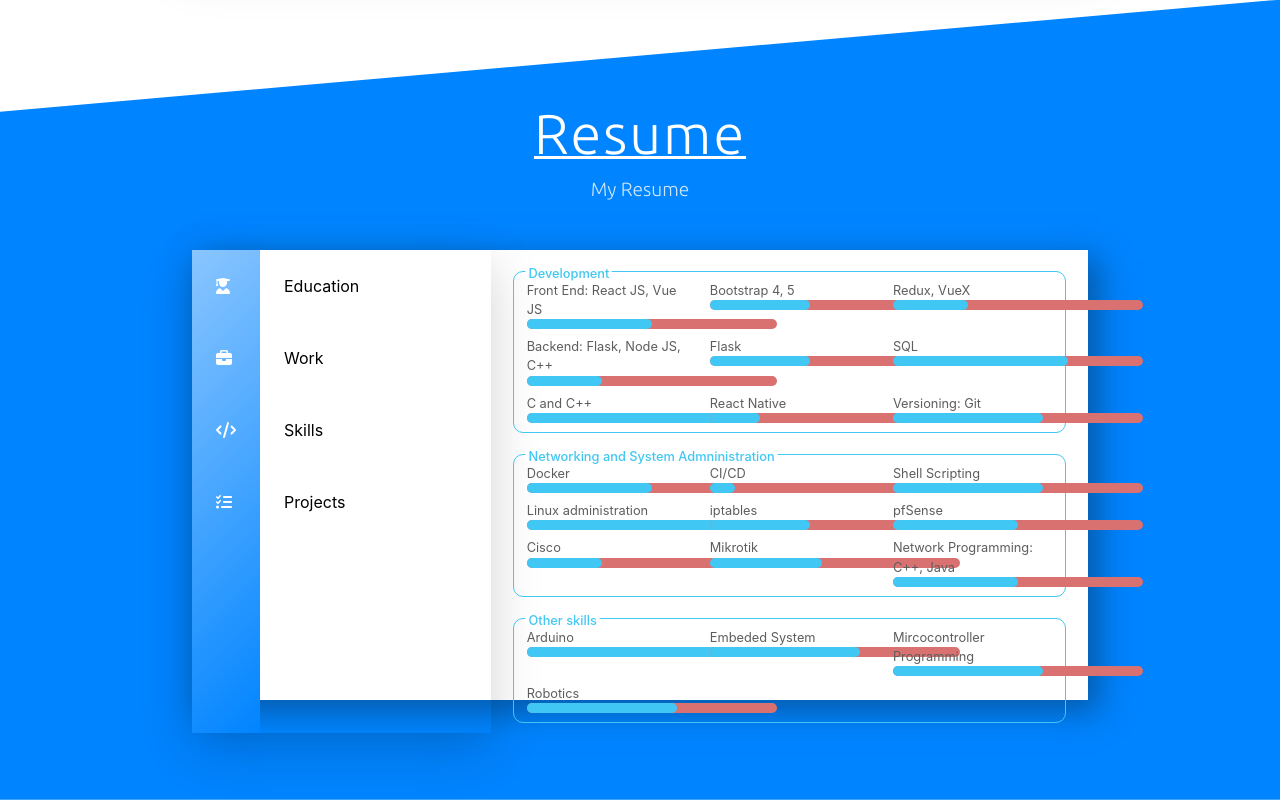
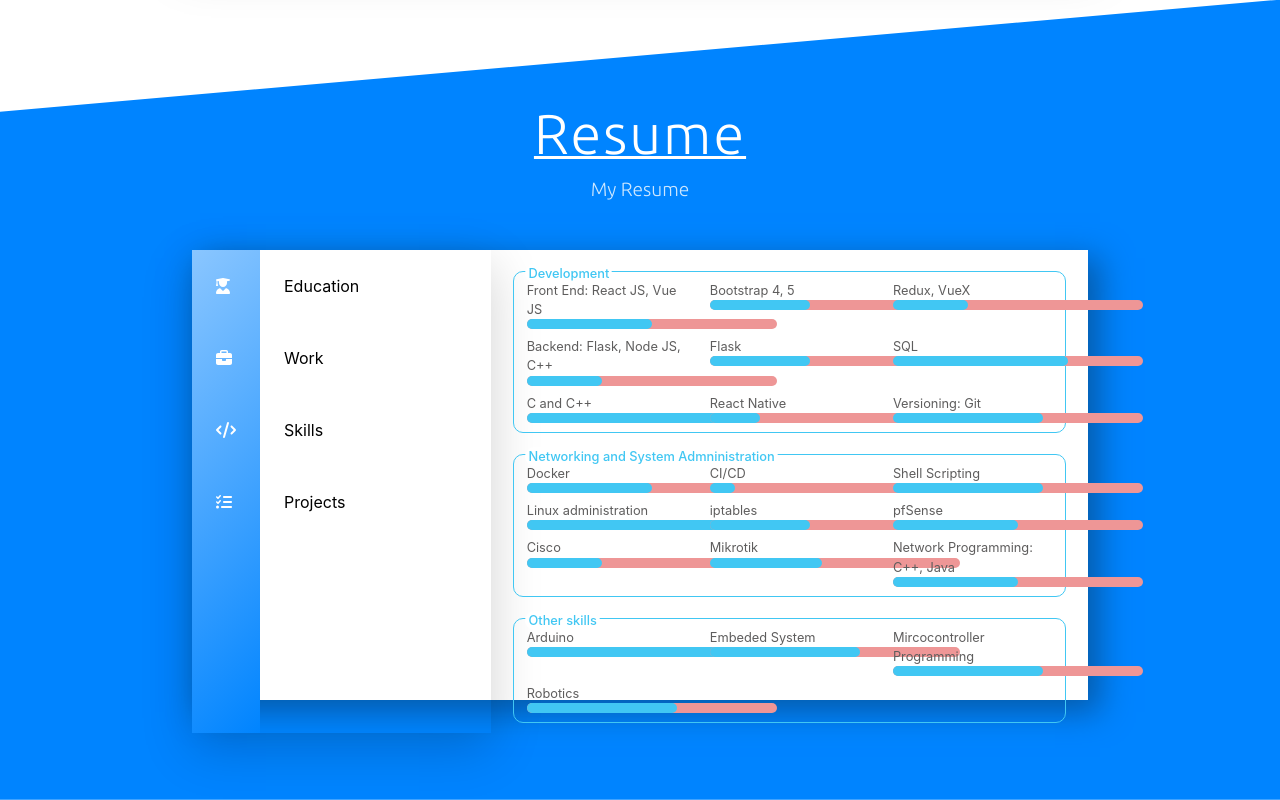
Before and after one commit to marinasy-marti/reactportfolio, a React (Create React App) app: page / in a window 1280 px wide. Both pictures are taken after a click on the element "Skills". Shown: the part 1880-2680 px from the top of the page. Built offline with nearby package versions, Linux system fonts and the light colour scheme.

Commit message:
update skills styles : made the color of the porgress more lighter

```diff
--- a/src/personalisation/styles/Skills.css
+++ b/src/personalisation/styles/Skills.css
@@ -1,5 +1,5 @@
 .progress-some{
-    background: rgb(218, 113, 113);
+    background: rgb(238, 150, 150);
     border-radius: 10px;
     height: 10px;
     width: 250px;
```
